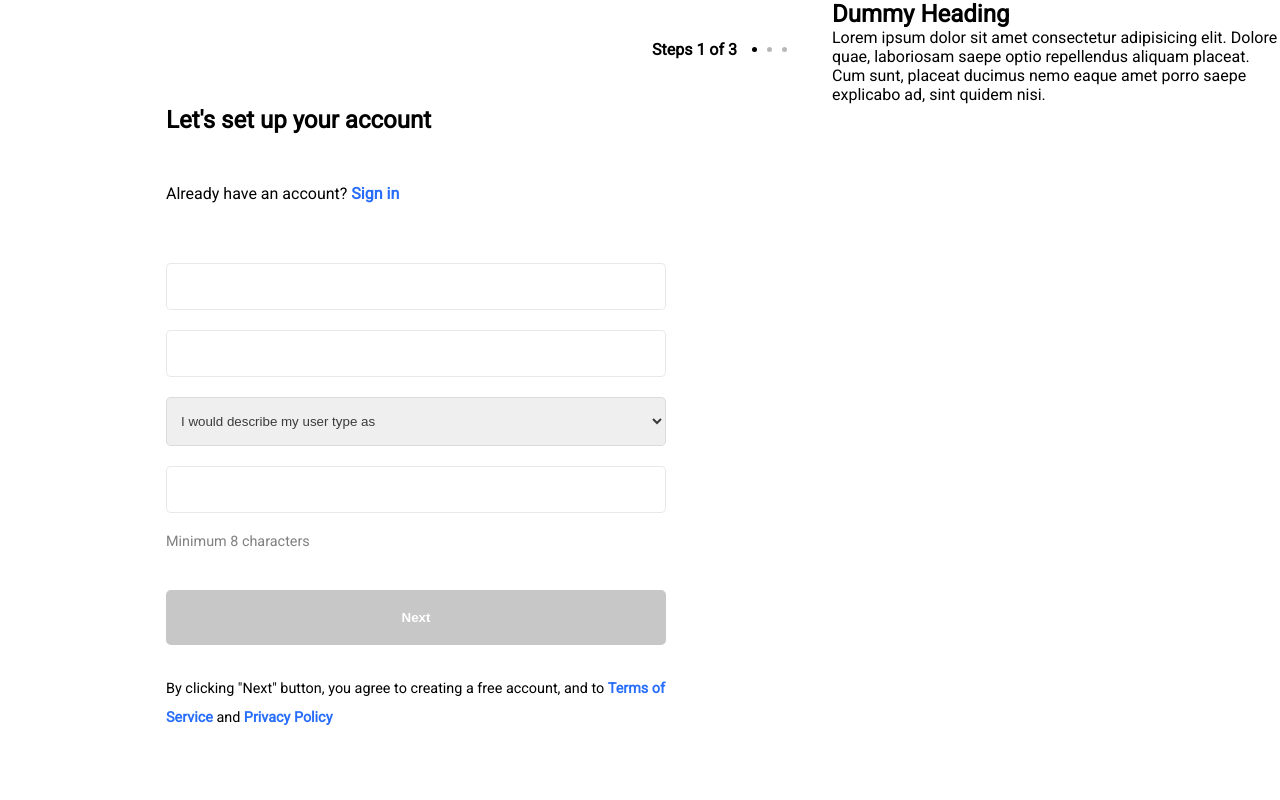
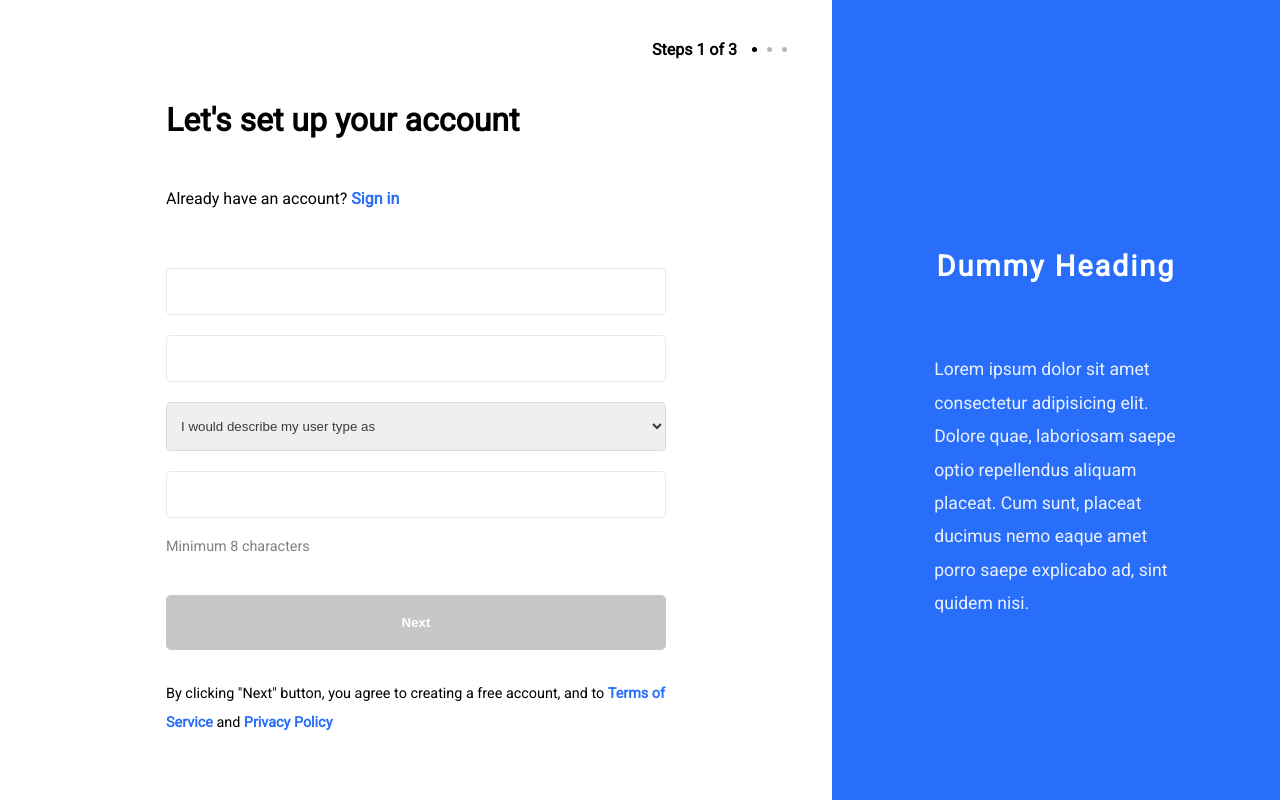
Before and after one commit to moinkhanif/simple-account-signup, a plain HTML site: page index.html in a window 1280 px wide. Drawn offline with Linux system fonts and the light colour scheme.

Commit message:
Style sidebar to given design

```diff
--- a/css/styles.scss
+++ b/css/styles.scss
@@ -68,6 +68,10 @@ main {
         display: flex;
         flex-direction: column;
 
+        & > h1 {
+          font-size: 2rem;
+        }
+
         input,
         select {
           margin: 10px 0;
@@ -120,5 +124,28 @@ main {
 
   .sidebar-content {
     width: 35%;
+    display: flex;
+    flex-direction: column;
+    justify-content: center;
+    align-items: center;
+    padding: 50px;
+    background-color: $sidebar-background;
+    color: #fff;
+
+    & > * {
+      max-width: 70%;
+    }
+
+    h2 {
+      margin: 70px 0;
+      font-size: 1.8rem;
+      letter-spacing: 2px;
+    }
+
+    p {
+      line-height: 1.9;
+      font-size: 1.1rem;
+      opacity: 0.9;
+    }
   }
 }
```
Also changed, not shown: css/styles.css, 1 other file.
